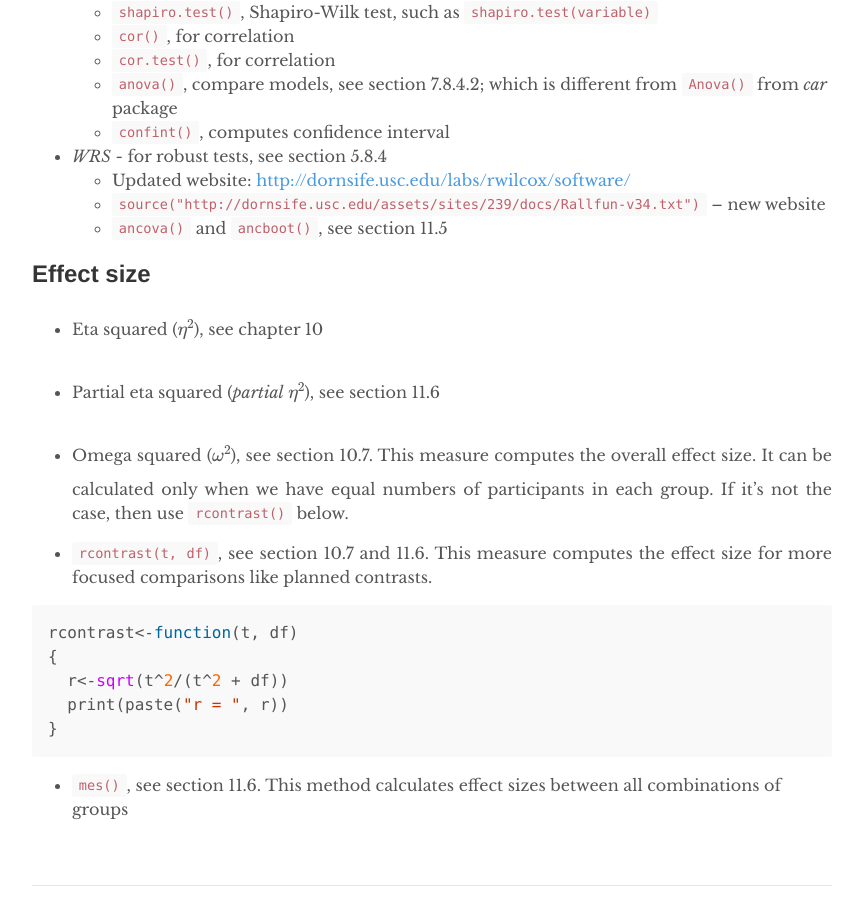
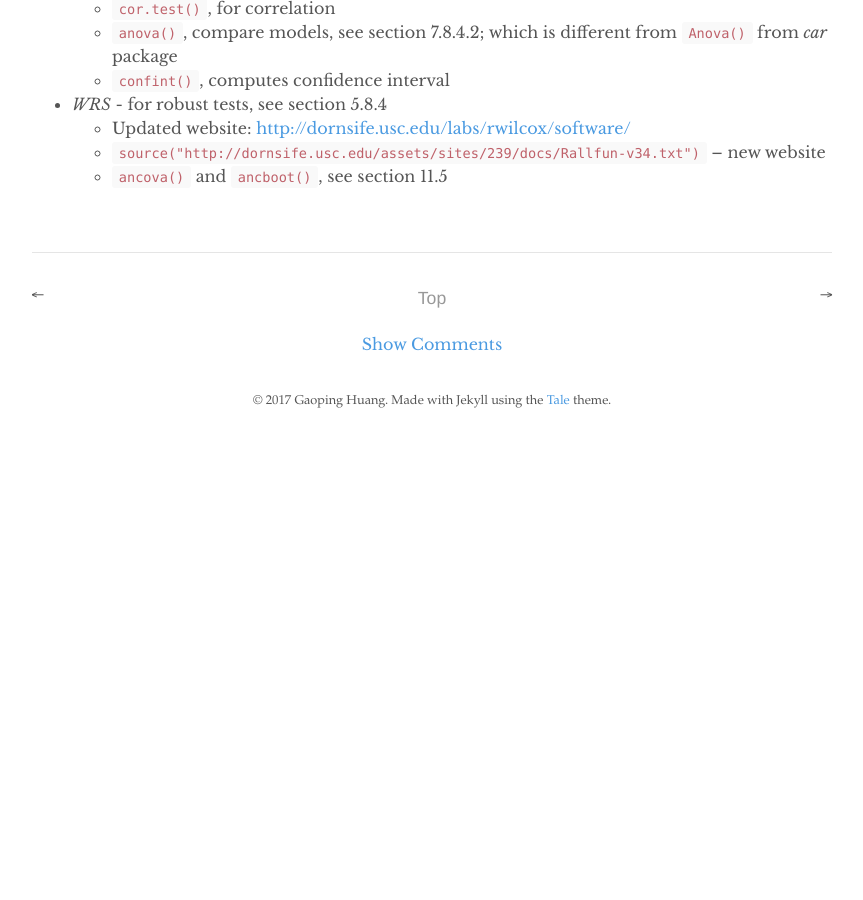
Before and after one commit to gaopinghuang0/gaopinghuang0.github.io, a Jekyll site: the page built from _posts/2017-11-1-R-packages-for-statistic-analysis.md, in a window 1280 px wide and 900 px high, scrolled down 1419 px. Shown: the whole window, without its empty margins (208-1071 px from the left). Built offline with Jekyll 4.4.1, drawn with Linux system fonts in a browser that asks for light colours; formulas are drawn with MathJax 3; comment, search, counter and statistics services are not loaded; after the commit the page ends 1863 px from its top, so only the background shows below that; some of the changed text lies outside the part shown.

Commit message:
rename one post and update code in post about assumptions of statistics

````diff
--- a/_Rmd/2017-11-1-assumptions-of-statistics-methods.Rmd
+++ b/_Rmd/2017-11-1-assumptions-of-statistics-methods.Rmd
@@ -10,7 +10,7 @@
 knitr::opts_chunk$set(fig.path='assets/Rfig/assumption-of-statistics-')
 ```
 
-A brief summary of the assumptions of statistic methods from the book "Discovering Statistics using R (2012)" by Andy Field. Most text is directly copied from the book chapter. All the credit goes to him.
+A brief summary of the assumptions of statistic methods from the book "Discovering Statistics using R (2012)" by Andy Field. Most code and text are directly copied from the book chapter. All the credit goes to him.
 
 To test these assumptions using R, click "Toggle Code" button.
 
@@ -188,6 +188,8 @@
 {% include toggle_button.html target="collapseANCOVATest2" %}
 <div markdown="1" class="collapse" id="collapseANCOVATest2">
 ```{r homogeneity_of_regression_slopes}
+# remember to set orthogonal contrasts
+contrasts(viagraData$dose)<-cbind(c(-2,1,1), c(0,-1,1))
 hoRS <- aov(libido ~ partnerLibido*dose, data = viagraData)
 Anova(hoRS, type="III")  # from car package
 ```
--- a/_layouts/post.html
+++ b/_layouts/post.html
@@ -40,5 +40,5 @@
   {% include disqus.html %}
 </div>
 
-<!-- Hover anchor -->
+<!-- Hover anchor links -->
 {% include anchor_support.html %}
--- a/_posts/2017-11-1-statistics-methods-using-R.md
+++ b/_posts/2017-11-1-R-packages-for-statistic-analysis.md
@@ -1,16 +1,15 @@
 ---
 layout: post
-title: "Summary of Statistics Methods using R"
+title: "Useful R Packages for Statistic Analysis"
 author: "Gaoping Huang"
 use_math: true
 use_bootstrap: false
 ---
 
 
-A brief summary of common statistic methods using R from the book "Discovering Statistics using R (2012)" by Andy Field.
+A brief summary of R packages (and corresponding functions) that are used in the book "Discovering Statistics using R (2012)" by Andy Field.
 
 
-## Useful packages
 * *boot* - for bootstrap
     * `boot()`, see section 6.5.7, such as `boot_kendall<-boot(liarData, bootTau, 2000)`
     * `boot.ci()`, confidence interval, such as `boot.ci(boot_kendall, conf=0.99)`, see section 6.5.7
@@ -56,28 +55,3 @@
   * Updated website: <http://dornsife.usc.edu/labs/rwilcox/software/>
   * `source("http://dornsife.usc.edu/assets/sites/239/docs/Rallfun-v34.txt")`  -- new website
   * `ancova()` and `ancboot()`, see section 11.5
-
-
-
-## Effect size
-
-* Eta squared ($\eta^2$), see chapter 10
-
-* Partial eta squared (*partial* $\eta^2$), see section 11.6
-
-* Omega squared ($\omega^2$), see section 10.7.
-This measure computes the overall effect size. It can be calculated only when we have equal numbers of participants in each group. If it's not the case, then use `rcontrast()` below.
-
-* `rcontrast(t, df)`, see section 10.7 and 11.6.
-This measure computes the effect size for more focused comparisons like planned contrasts.
-
-{% highlight r %}
-rcontrast<-function(t, df)
-{
-  r<-sqrt(t^2/(t^2 + df))
-  print(paste("r = ", r))
-}
-{% endhighlight %}
-
-* `mes()`, see section 11.6.
-This method calculates effect sizes between all combinations of groups
````
Also changed, not shown: _Rmd/2017-11-1-R-packages-for-statistic-analysis.Rmd (renamed from _Rmd/2017-11-1-statistics-methods-using-R.Rmd, +2 -27 lines), _posts/2017-11-1-assumptions-of-statistics-methods.md (+9 -7 lines).
